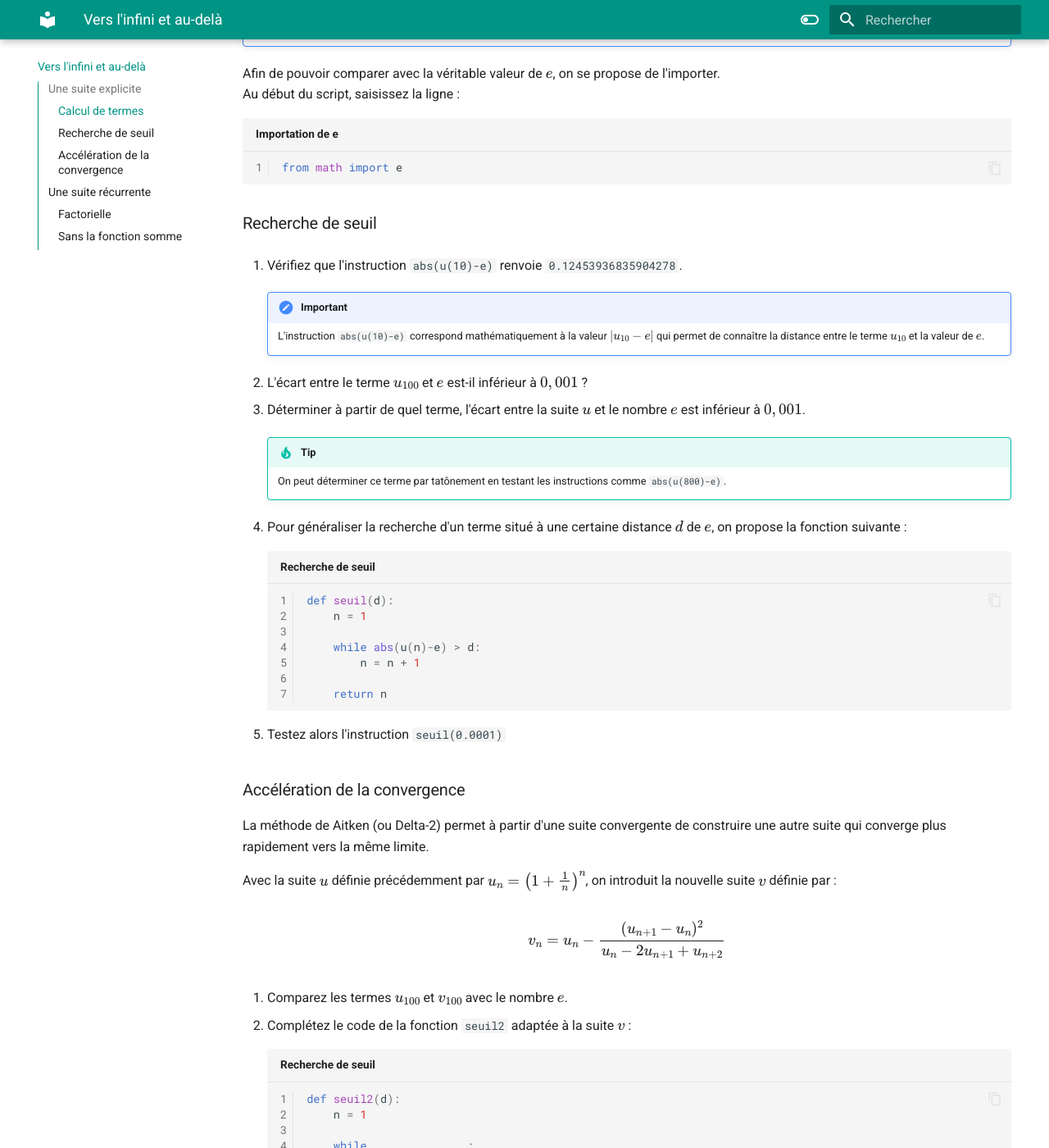
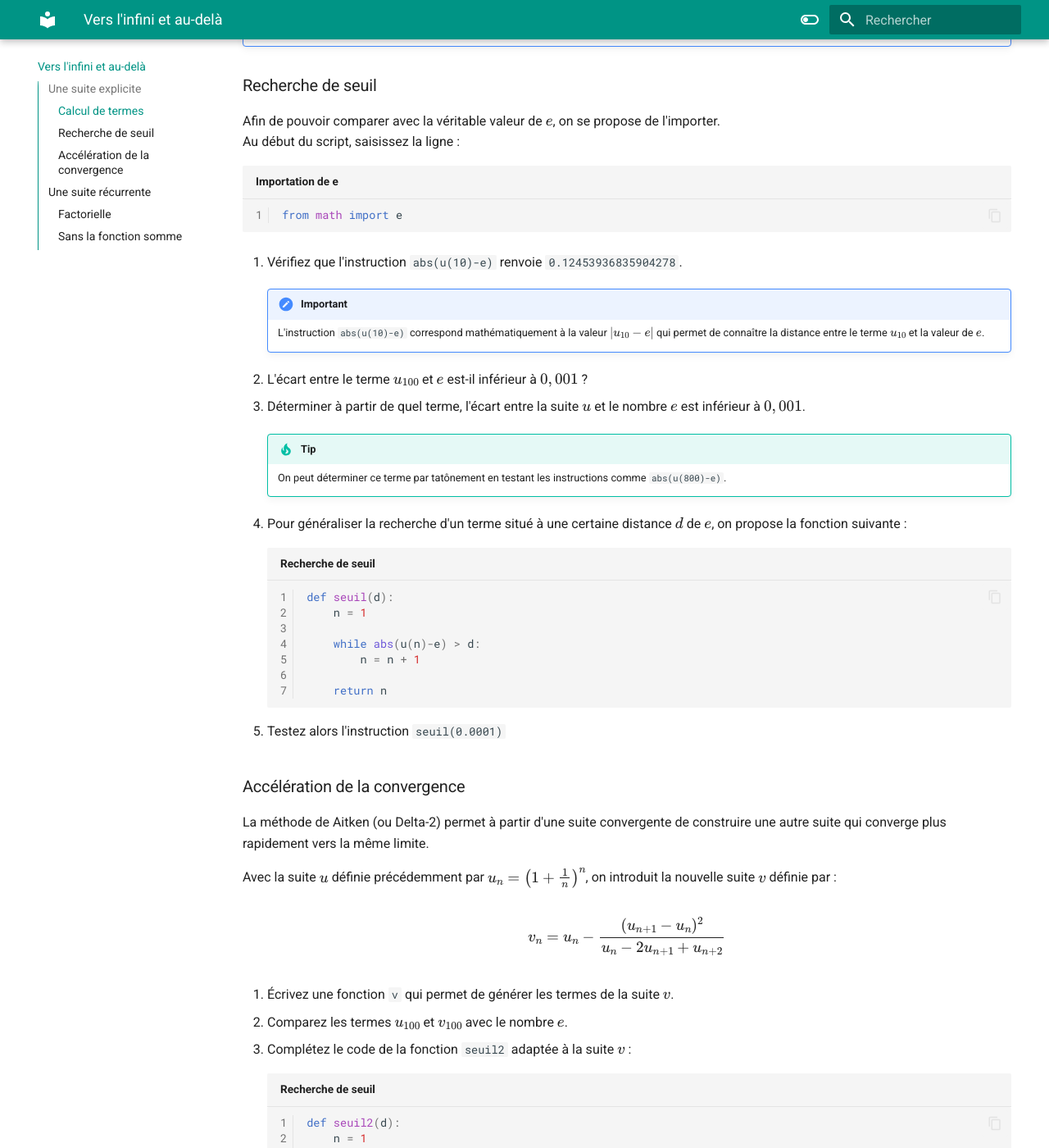
Before and after one commit to Frank-N-Dav/TP2-e, an MkDocs documentation site: the page built from docs/index.md, in a window 1280 px wide and 1400 px high, scrolled down 1013 px. Shown: the whole window at 82% size. Built offline with MkDocs 1.6.1 and Material for MkDocs 9.7.7, drawn with Linux system fonts in a browser that asks for light colours.

Commit message:
Update TP-e

````diff
--- a/docs/index.md
+++ b/docs/index.md
@@ -26,14 +26,14 @@ $$u_n = \left(1+\frac{1}{n}\right)^n$$
     3. Enregistrez le fichier puis exécutez le grâce au bouton  <img src="./images/run.png" alt="image" style="vertical-align:middle">
     4. Générez les dix premiers termes de la suite grâce à la commande `[u(k) for k in range(1, 10)]`
 
+### Recherche de seuil
+
 Afin de pouvoir comparer avec la véritable valeur de $e$, on se propose de l'importer.
 Au début du script, saisissez la ligne :
 
 ``` python title="Importation de e" linenums="1"
 from math import e
 ```
-
-### Recherche de seuil
 
 1. Vérifiez que l'instruction `abs(u(10)-e)` renvoie `0.12453936835904278`.
 
@@ -71,8 +71,9 @@ Avec la suite $u$ définie précédemment par $u_n = \left(1+\frac{1}{n}\right)^
 
 $$v_n = u_n - \frac{(u_{n+1}-u_n)^2}{u_n-2u_{n+1}+u_{n+2}}$$
 
-1. Comparez les termes $u_{100}$ et $v_{100}$ avec le nombre $e$.
-2. Complétez le code de la fonction `seuil2` adaptée à la suite $v$ :
+1. Écrivez une fonction `v` qui permet de générer les termes de la suite $v$.
+2. Comparez les termes $u_{100}$ et $v_{100}$ avec le nombre $e$.
+3. Complétez le code de la fonction `seuil2` adaptée à la suite $v$ :
 
     ``` python title="Recherche de seuil" linenums="1"
     def seuil2(d):
````
Also changed, not shown: other parts of docs/index.md (+1 -1 lines).
